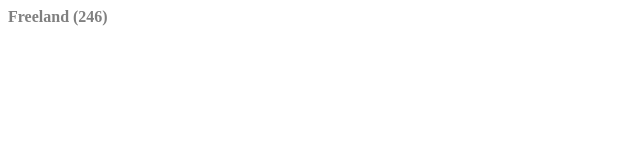
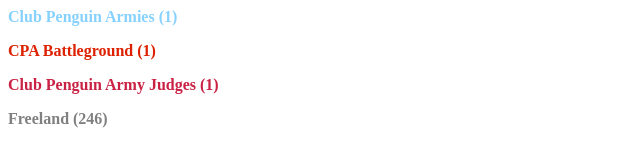
Before and after one commit to df44-1411/CPAMap, a plain HTML site: page army_code.html in a window 1280 px wide. Shown: the whole page, without its empty margins (0-640 px from the left). Drawn offline with Linux system fonts and the light colour scheme.

Commit message:
Update army_code.html

```diff
--- a/army_code.html
+++ b/army_code.html
@@ -1 +1 @@
-<html><body><p style="color: grey; font-weight: bold;">Freeland (246)</p></body></html>
+<html><body><p style="color: #87d1ff; font-weight: bold;">Club Penguin Armies (1)</p><p style="color: #dd2100; font-weight: bold;">CPA Battleground (1)</p><p style="color: #ca2244; font-weight: bold;">Club Penguin Army Judges (1)</p><p style="color: grey; font-weight: bold;">Freeland (246)</p></body></html>
```
